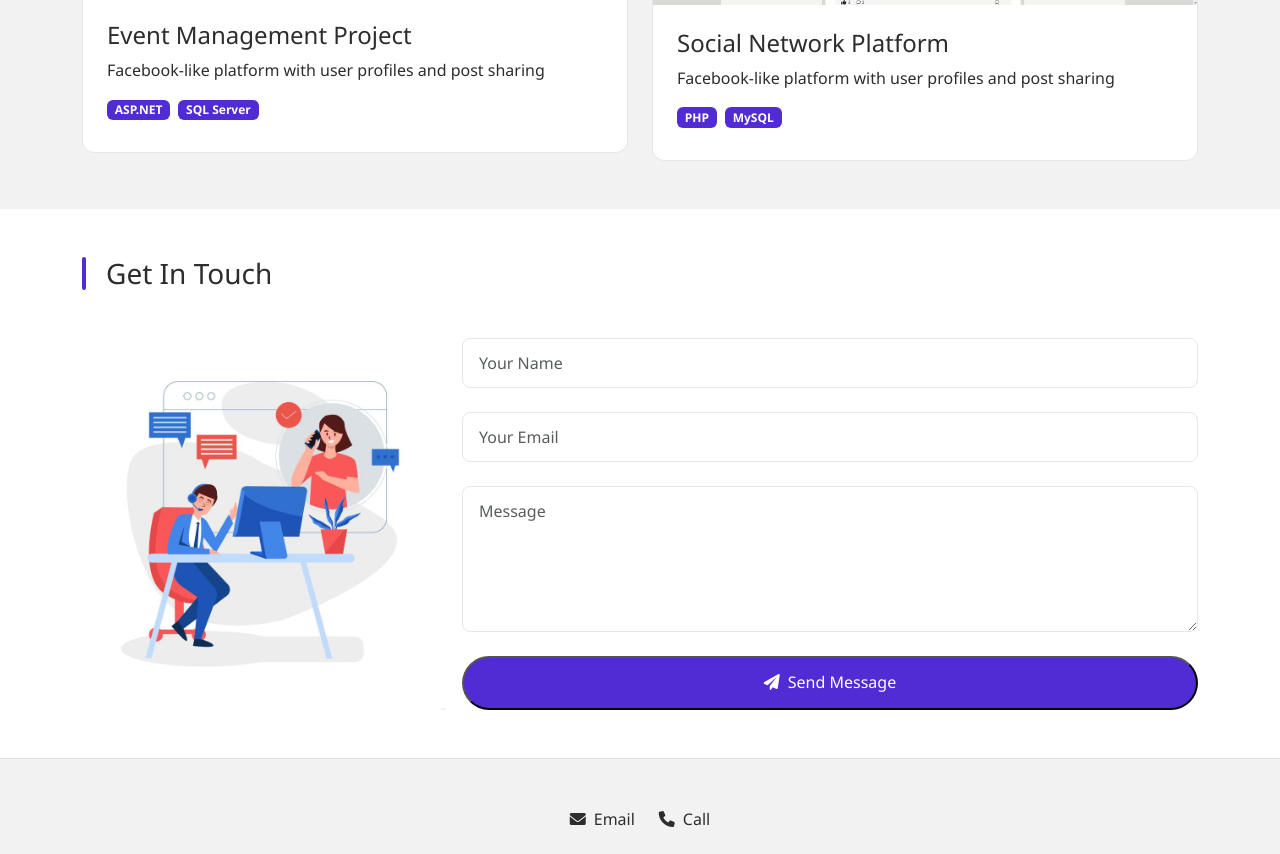
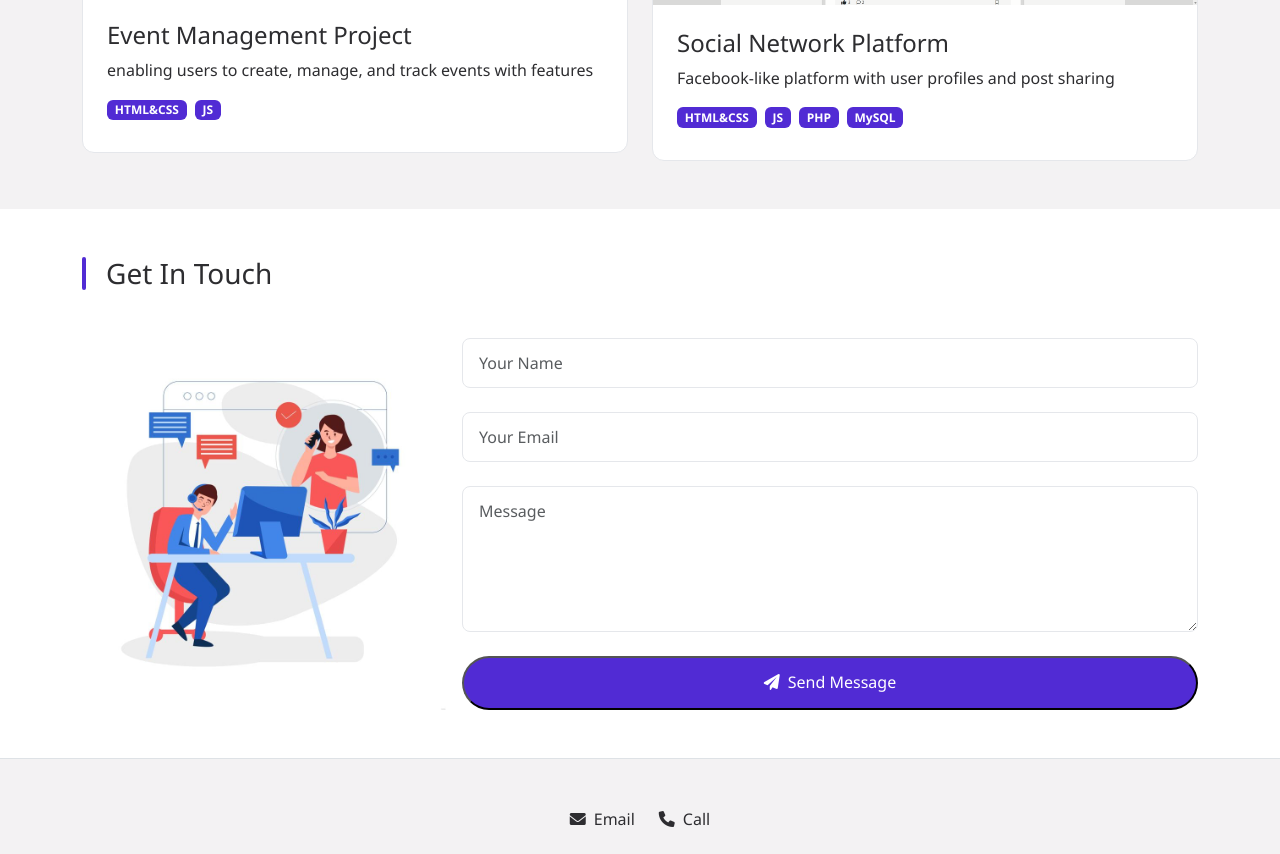
Before and after one commit to MohamedHassan2004/My-Portfolio, a plain HTML site: page index.html in a window 1280 px wide. Shown: the part 1918-2772 px from the top of the page. Drawn offline with nearby package versions, Linux system fonts and the light colour scheme.

Commit message:
edit projects

```diff
--- a/index.html
+++ b/index.html
@@ -160,10 +160,10 @@
                     <img src="imgs/event_management_project.png" class="w-100" alt="Social Network Project">
                     <div class="p-4">
                         <h4>Event Management Project</h4>
-                        <p>Facebook-like platform with user profiles and post sharing</p>
+                        <p>enabling users to create, manage, and track events with features</p>
                         <div class="d-flex flex-wrap">
-                            <span class="badge me-2 mb-2">ASP.NET</span>
-                            <span class="badge me-2 mb-2">SQL Server</span>
+                            <span class="badge me-2 mb-2">HTML&CSS</span>
+                            <span class="badge me-2 mb-2">JS</span>
                         </div>
                     </div>
                 </div>
@@ -175,6 +175,8 @@
                         <h4>Social Network Platform</h4>
                         <p>Facebook-like platform with user profiles and post sharing</p>
                         <div class="d-flex flex-wrap">
+                            <span class="badge me-2 mb-2">HTML&CSS</span>
+                            <span class="badge me-2 mb-2">JS</span>
                             <span class="badge me-2 mb-2">PHP</span>
                             <span class="badge me-2 mb-2">MySQL</span>
                         </div>
```
